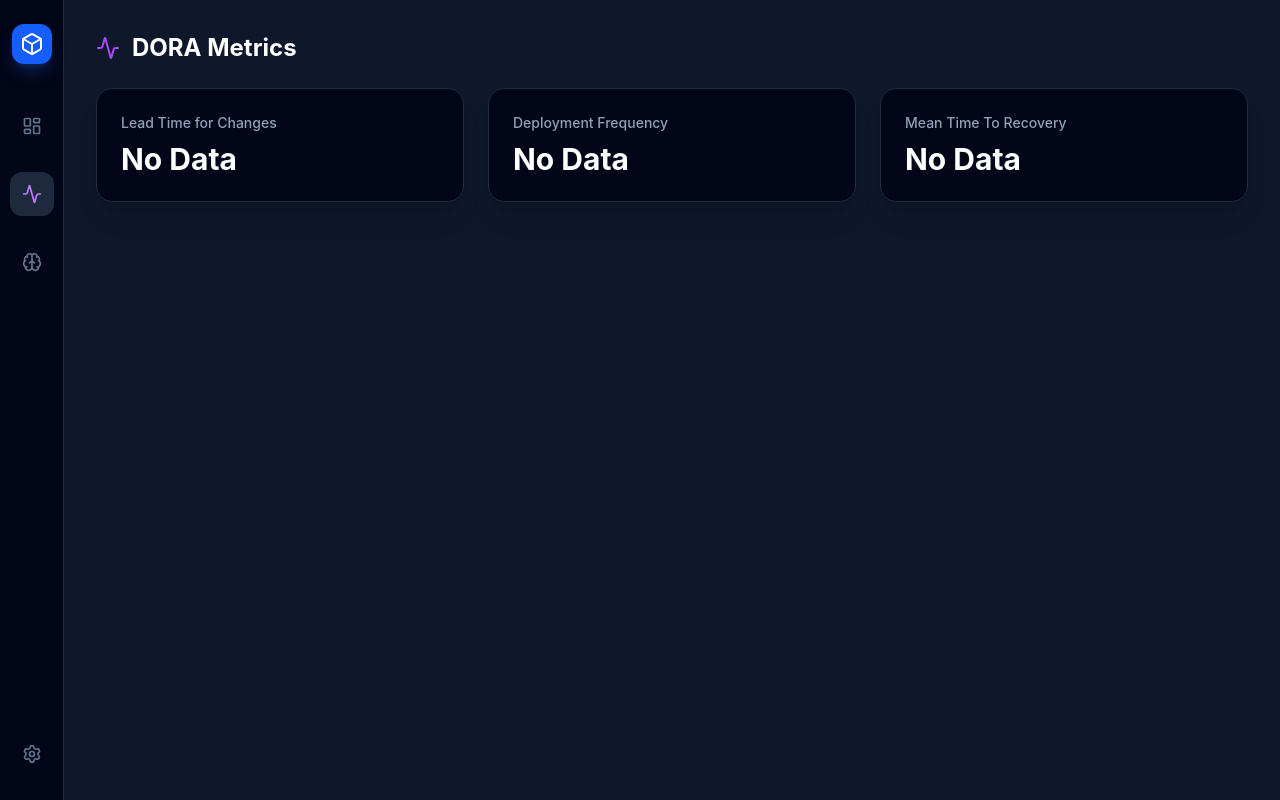
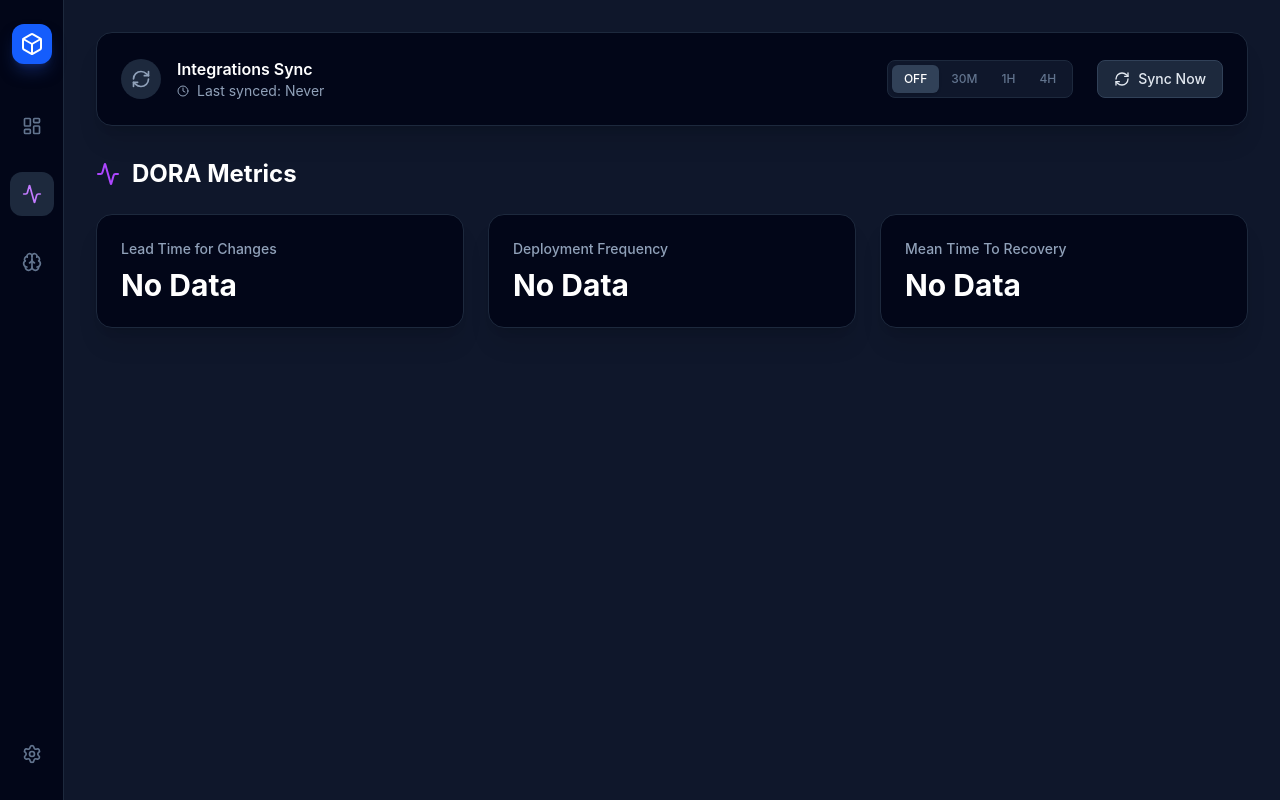
Before and after one commit to BrunoBNascimento/devos, a React (Vite) app in the folder packages/desktop/: page / in a window 1280 px wide. Both pictures are taken after a click on the button 31 px from the left and 194 px from the top of the page. Built offline with nearby package versions, Linux system fonts and the light colour scheme.

Commit message:
feat: background integration crawler for metrics sync

```diff
--- a/packages/desktop/main.cjs
+++ b/packages/desktop/main.cjs
@@ -1,8 +1,49 @@
 const { app, BrowserWindow, ipcMain } = require('electron');
 const path = require('path');
 const { spawn } = require('child_process');
+const fs = require('fs');
 
 let mainWindow;
+
+// Crawler State
+let crawlerStatus = 'idle';
+let lastSync = null;
+let syncIntervalId = null;
+let syncIntervalValue = 'off';
+let activeChild = null; // for main workflow
+
+function broadcastCrawlerState() {
+  if (mainWindow) {
+    mainWindow.webContents.send('devos:crawlerState', {
+      status: crawlerStatus,
+      lastSync,
+      interval: syncIntervalValue
+    });
+  }
+}
+
+function runSyncIntegrations(useWsl = false, engine = 'claude') {
+  if (crawlerStatus === 'syncing') return;
+  crawlerStatus = 'syncing';
+  broadcastCrawlerState();
+
+  let command = engine === 'claude' ? 'claude' : 'gemini';
+  let args = ['-p', `Run /devos.metrics.`];
+
+  if (useWsl && process.platform === 'win32') {
+    args = ['--', 'sh', '-c', `zsh -ic '${command} -p "Run /devos.metrics."' || bash -ic '${command} -p "Run /devos.metrics."'`];
+    command = 'wsl';
+  }
+
+  const cwd = path.resolve(process.cwd(), '../../');
+  const child = spawn(command, args, { cwd, shell: true });
+
+  child.on('close', (code) => {
+    crawlerStatus = 'idle';
+    lastSync = new Date().toISOString();
+    broadcastCrawlerState();
+  });
+}
 
 function createWindow() {
   mainWindow = new BrowserWindow({
@@ -13,10 +54,9 @@ function createWindow() {
       contextIsolation: true,
       nodeIntegration: false,
     },
-    titleBarStyle: 'hidden', // Sleek look
+    titleBarStyle: 'hidden',
   });
 
-  // Use app.isPackaged to determine if we are in dev mode
   const isDev = !app.isPackaged;
 
   if (isDev) {
@@ -39,8 +79,6 @@ app.on('window-all-closed', function () {
   if (process.platform !== 'darwin') app.quit();
 });
 
-const fs = require('fs');
-let activeChild = null;
 
 // IPC handler to execute the DevOS command via child process
 ipcMain.handle('devos:execute', async (event, { task, engine, useWsl }) => {
@@ -91,6 +129,38 @@ ipcMain.handle('devos:stop', async () => {
   return { success: false, error: 'No active task to stop.' };
 });
 
+ipcMain.handle('devos:syncIntegrations', async (event, { useWsl, engine }) => {
+  runSyncIntegrations(useWsl, engine);
+  return { success: true };
+});
+
+ipcMain.handle('devos:setSyncInterval', async (event, interval) => {
+  syncIntervalValue = interval;
+  if (syncIntervalId) {
+    clearInterval(syncIntervalId);
+    syncIntervalId = null;
+  }
+
+  if (interval !== 'off') {
+    let ms = 0;
+    if (interval === '30m') ms = 30 * 60 * 1000;
+    else if (interval === '1h') ms = 60 * 60 * 1000;
+    else if (interval === '4h') ms = 4 * 60 * 60 * 1000;
+
+    if (ms > 0) {
+      syncIntervalId = setInterval(() => {
+        runSyncIntegrations(true, 'claude'); // Assume wsl/claude for background for now, could be dynamic
+      }, ms);
+    }
+  }
+  broadcastCrawlerState();
+  return { success: true };
+});
+
+ipcMain.handle('devos:getCrawlerStatus', async () => {
+  return { status: crawlerStatus, lastSync, interval: syncIntervalValue };
+});
+
 ipcMain.handle('devos:readConfig', async () => {
   try {
     const configPath = path.resolve(process.cwd(), '../../.devos/config.yaml');
@@ -119,7 +189,7 @@ ipcMain.handle('devos:readMetrics', async () => {
     if (fs.existsSync(metricsPath)) {
       return { success: true, content: fs.readFileSync(metricsPath, 'utf8') };
     }
-    return { success: true, content: '[]' }; // Default to empty
+    return { success: true, content: '[]' };
   } catch (err) {
     return { success: false, error: String(err) };
   }
--- a/packages/desktop/preload.cjs
+++ b/packages/desktop/preload.cjs
@@ -9,5 +9,15 @@ contextBridge.exposeInMainWorld('devosAPI', {
   readMetrics: () => ipcRenderer.invoke('devos:readMetrics'),
   readKnowledge: () => ipcRenderer.invoke('devos:readKnowledge'),
   readPendingTasks: () => ipcRenderer.invoke('devos:readPendingTasks'),
+
+  syncIntegrations: (useWsl, engine) => ipcRenderer.invoke('devos:syncIntegrations', { useWsl, engine }),
+  setSyncInterval: (interval) => ipcRenderer.invoke('devos:setSyncInterval', interval),
+  getCrawlerStatus: () => ipcRenderer.invoke('devos:getCrawlerStatus'),
+  onCrawlerState: (callback) => {
+    // Remove previous listeners to avoid memory leaks/double calls on re-renders
+    ipcRenderer.removeAllListeners('devos:crawlerState');
+    ipcRenderer.on('devos:crawlerState', (_event, state) => callback(state));
+  },
+
   isWindows: process.platform === 'win32',
 });
--- a/packages/desktop/src/App.tsx
+++ b/packages/desktop/src/App.tsx
@@ -12,7 +12,7 @@ import '@xyflow/react/dist/style.css';
 import {
   Play, Square, Terminal, Box, Search, Settings,
   Activity, Brain, Inbox, ToggleLeft, ToggleRight,
-  Database, FileText, Save, LayoutDashboard
+  Database, FileText, Save, LayoutDashboard, RefreshCw, Clock
 } from 'lucide-react';
 
 const initialNodes: Node[] = [
@@ -54,6 +54,11 @@ function App() {
   const [knowledgeFiles, setKnowledgeFiles] = useState<string[]>([]);
   const [pendingTasks, setPendingTasks] = useState<string[]>([]);
 
+  // Crawler State
+  const [crawlerStatus, setCrawlerStatus] = useState('idle');
+  const [lastSync, setLastSync] = useState<string | null>(null);
+  const [syncInterval, setSyncInterval] = useState('off');
+
   // Init
   useEffect(() => {
     if ((window as any).devosAPI?.isWindows) {
@@ -61,6 +66,25 @@ function App() {
       setUseWsl(true);
     }
     fetchData();
+
+    if ((window as any).devosAPI) {
+      (window as any).devosAPI.getCrawlerStatus().then((s: any) => {
+        setCrawlerStatus(s.status);
+        setLastSync(s.lastSync);
+        setSyncInterval(s.interval);
+      });
+
+      (window as any).devosAPI.onCrawlerState((state: any) => {
+        setCrawlerStatus(state.status);
+        setLastSync(state.lastSync);
+        setSyncInterval(state.interval);
+
+        // If it just finished syncing, auto-refresh metrics
+        if (state.status === 'idle' && state.lastSync) {
+          fetchData();
+        }
+      });
+    }
   }, []);
 
   const fetchData = async () => {
@@ -78,6 +102,18 @@ function App() {
 
       const p = await (window as any).devosAPI.readPendingTasks();
       if (p.success) setPendingTasks(p.files);
+    }
+  };
+
+  const handleSyncIntegrations = async () => {
+    if ((window as any).devosAPI) {
+      await (window as any).devosAPI.syncIntegrations(useWsl, engine);
+    }
+  };
+
+  const handleChangeInterval = async (interval: string) => {
+    if ((window as any).devosAPI) {
+      await (window as any).devosAPI.setSyncInterval(interval);
     }
   };
 
@@ -226,8 +262,56 @@ function App() {
     </div>
   );
 
-  const renderMetricsTab = () => (
-    <div className="flex-1 p-8 overflow-y-auto">
+  const renderMetricsTab = () => {
+    let lastSyncStr = "Never";
+    if (lastSync) {
+      const d = new Date(lastSync);
+      lastSyncStr = d.toLocaleTimeString([], { hour: '2-digit', minute: '2-digit' });
+    }
+
+    return (
+      <div className="flex-1 p-8 overflow-y-auto flex flex-col gap-8">
+
+        {/* Integrations Crawler Panel */}
+        <div className="bg-slate-950 border border-slate-800 rounded-2xl p-6 shadow-xl flex items-center justify-between">
+          <div className="flex items-center gap-4">
+            <div className={`w-10 h-10 rounded-full flex items-center justify-center ${crawlerStatus === 'syncing' ? 'bg-blue-500/20 text-blue-400 animate-pulse' : 'bg-slate-800 text-slate-400'}`}>
+              <RefreshCw className={`w-5 h-5 ${crawlerStatus === 'syncing' ? 'animate-spin' : ''}`} />
+            </div>
+            <div>
+              <h2 className="text-white font-semibold">Integrations Sync</h2>
+              <div className="text-sm text-slate-400 flex items-center gap-2">
+                <Clock className="w-3 h-3" /> Last synced: {lastSyncStr}
+              </div>
+            </div>
+          </div>
+
+          <div className="flex items-center gap-6">
+            <div className="flex bg-slate-900 rounded-lg p-1 border border-slate-800">
+              {['off', '30m', '1h', '4h'].map(opt => (
+                <button
+                  key={opt}
+                  onClick={() => handleChangeInterval(opt)}
+                  className={`px-3 py-1.5 text-xs font-medium rounded-md transition-all ${syncInterval === opt ? 'bg-slate-700 text-white shadow-sm' : 'text-slate-500 hover:text-slate-300'}`}
+                >
+                  {opt.toUpperCase()}
+                </button>
+              ))}
+            </div>
+
+            <button
+              onClick={handleSyncIntegrations}
+              disabled={crawlerStatus === 'syncing'}
+              className="bg-slate-800 hover:bg-slate-700 disabled:bg-slate-900 disabled:text-slate-600 text-slate-200 px-4 py-2 rounded-lg text-sm font-medium transition-all flex items-center gap-2 border border-slate-700"
+            >
+              <RefreshCw className={`w-4 h-4 ${crawlerStatus === 'syncing' ? 'animate-spin text-blue-500' : ''}`} />
+              {crawlerStatus === 'syncing' ? 'Syncing...' : 'Sync Now'}
+            </button>
+          </div>
+        </div>
+
+        {/* DORA Metrics Grid */}
+        <div>
           <h1 className="text-2xl font-bold text-white mb-6 flex items-center gap-3">
             <Activity className="text-purple-500" /> DORA Metrics
           </h1>
@@ -252,7 +336,9 @@ function App() {
             </div>
           </div>
         </div>
+      </div>
     );
+  };
 
   const renderKnowledgeTab = () => (
     <div className="flex-1 p-8 overflow-y-auto flex gap-8">
```
Lines whose indentation alone changed are shown as unchanged.
